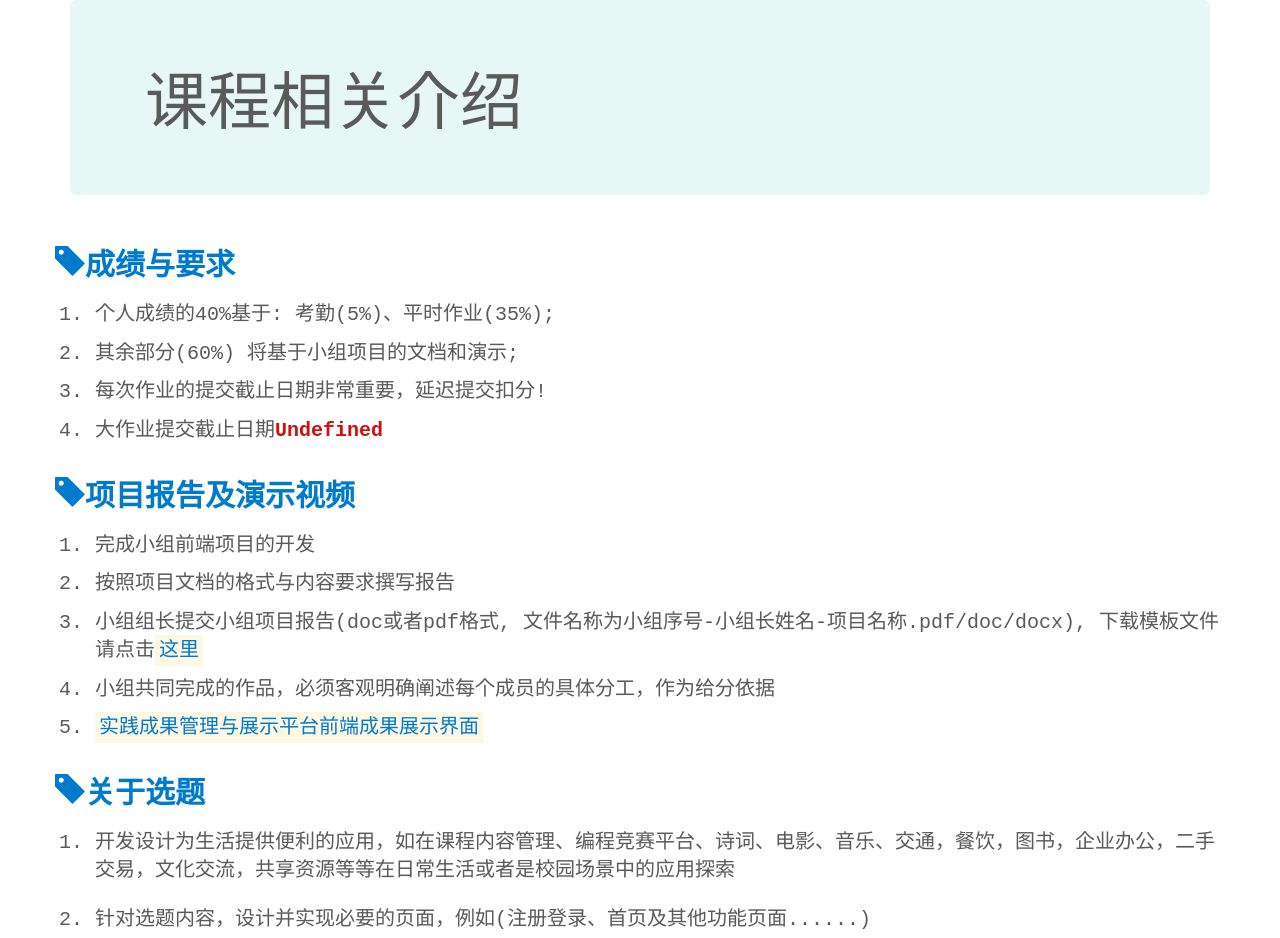
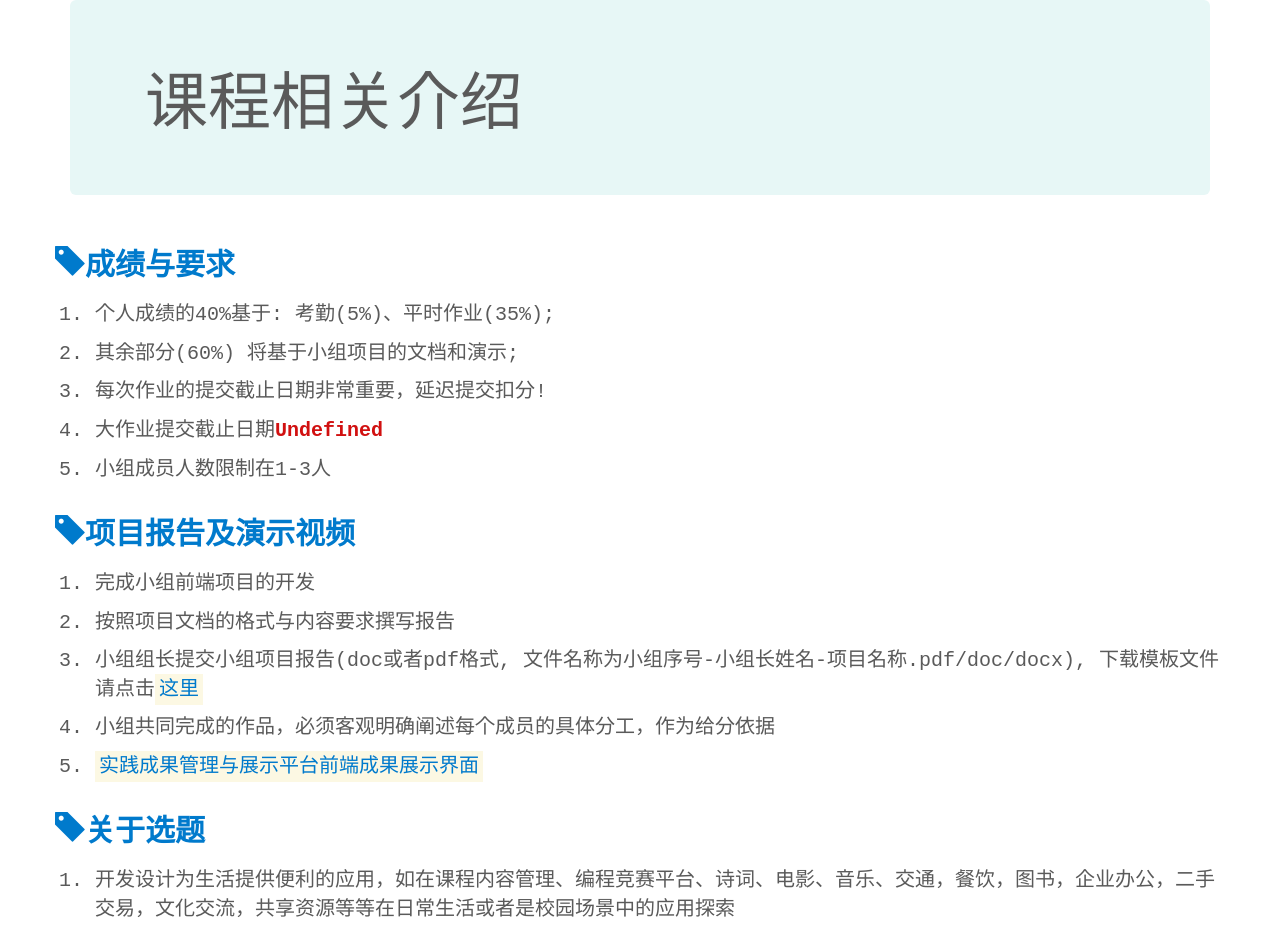
Before and after one commit to sinkingwen/fecls, a plain HTML site: page index.html in a window 1280 px wide. Shown: the top 938 px of the page. Drawn offline with nearby package versions, Linux system fonts and the light colour scheme.

Commit message:
add team

```diff
--- a/index.html
+++ b/index.html
@@ -30,6 +30,7 @@
           <li>其余部分(60%) 将基于小组项目的文档和演示;</li>
           <li>每次作业的提交截止日期非常重要，延迟提交扣分!</li>
           <li>大作业提交截止日期<strong style="color:rgb(209, 16, 16)">Undefined</strong></li>
+          <li>小组成员人数限制在1-3人</li>
         </ol>
       </section>
 
@@ -105,7 +106,8 @@
       </section>
       <section>
         <h2> <span class="glyphicon glyphicon-tag" aria-hidden="true"></span>其他说明</h2>
-        <p class="lead">须使用但不局限于HTML/CSS/JS/BootStrap/layui/Vue/Ant Design/ElementUI/Element-plus/React/Angular等前端技术框架。</p>
+        <p class="lead">须使用但不局限于HTML/CSS/JS/BootStrap/layui/Vue/Ant Design/ElementUI/Element-plus/React/Angular等前端技术框架。
+        </p>
       </section>
     </div>
   </div>
```
